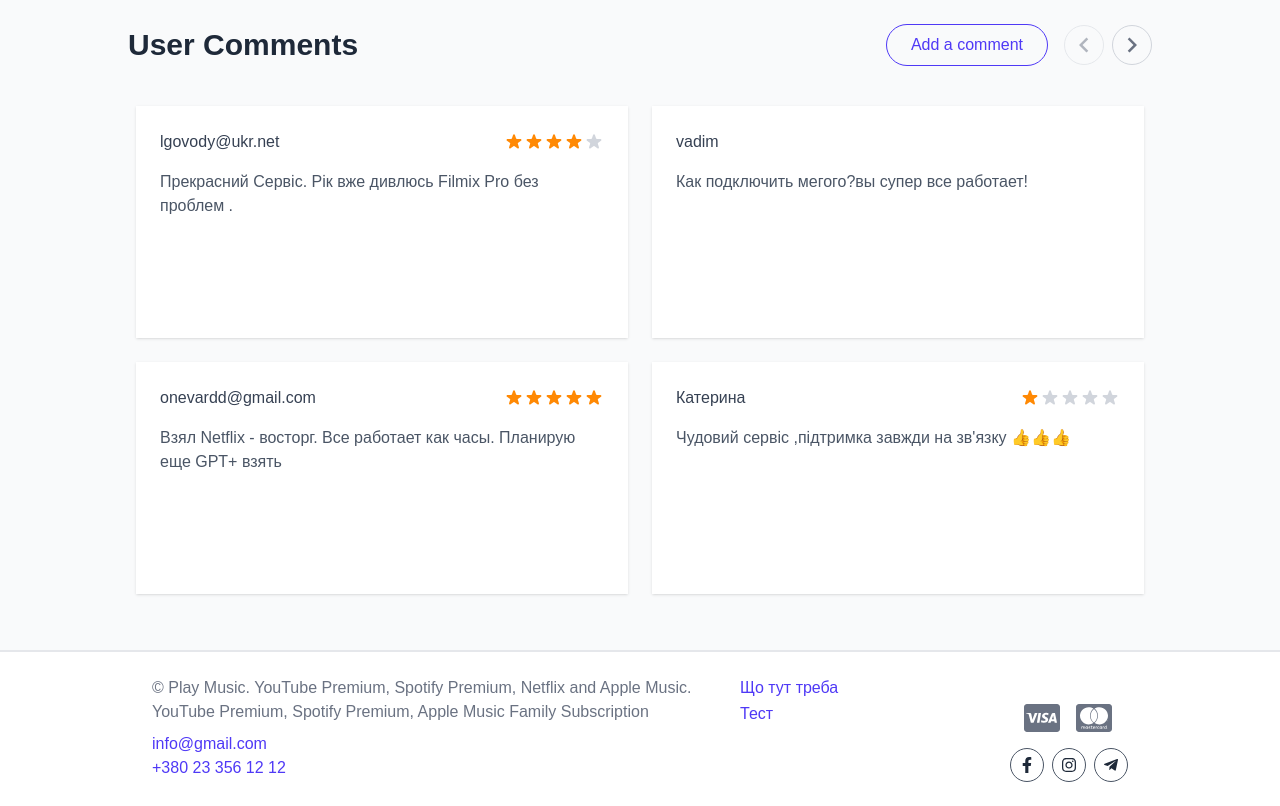
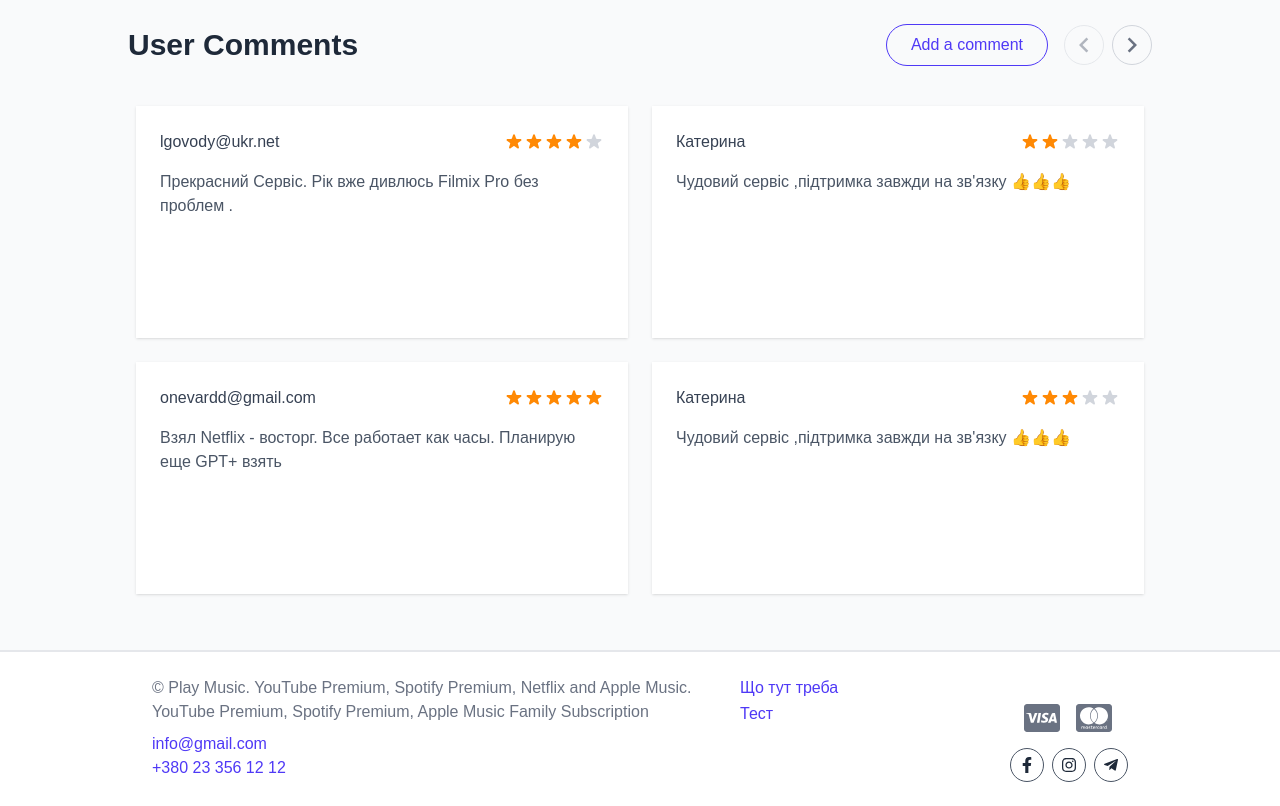
Before and after one commit to kenzay01/FlixMarket, a Next.js app: page /en in a window 1280 px wide. Shown: the part 3480-4286 px from the top of the page. Built offline with nearby package versions, Linux system fonts and the light colour scheme; no server answers.

Commit message:
change reviews

```diff
--- a/app/[local]/components/reviewsContainer.tsx
+++ b/app/[local]/components/reviewsContainer.tsx
@@ -15,19 +15,8 @@ export default function ReviewsContainer() {
       comment: "Прекрасний Сервіс. Рік вже дивлюсь Filmix Pro без проблем .",
     },
     {
-      username: "vadim",
-      rating: 0,
-      comment: "Как подключить мегого?вы супер все работает!",
-    },
-    {
-      email: "onevardd@gmail.com",
-      rating: 5,
-      comment:
-        "Взял Netflix - восторг. Все работает как часы. Планирую еще GPT+ взять",
-    },
-    {
       username: "Катерина",
-      rating: 1,
+      rating: 2,
       comment: "Чудовий сервіс ,підтримка завжди на зв'язку 👍👍👍",
     },
     {
@@ -38,7 +27,18 @@ export default function ReviewsContainer() {
     },
     {
       username: "Катерина",
-      rating: 2,
+      rating: 3,
+      comment: "Чудовий сервіс ,підтримка завжди на зв'язку 👍👍👍",
+    },
+    {
+      email: "onevardd@gmail.com",
+      rating: 5,
+      comment:
+        "Взял Netflix - восторг. Все работает как часы. Планирую еще GPT+ взять",
+    },
+    {
+      username: "Катерина",
+      rating: 3,
       comment: "Чудовий сервіс ,підтримка завжди на зв'язку 👍👍👍",
     },
     {
```
